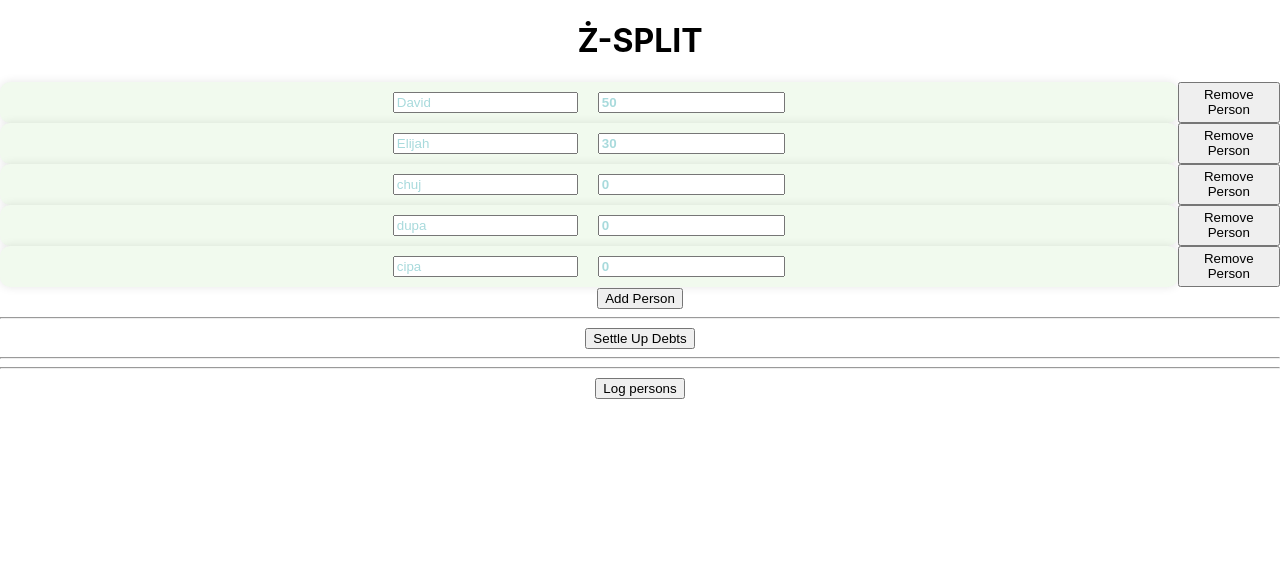
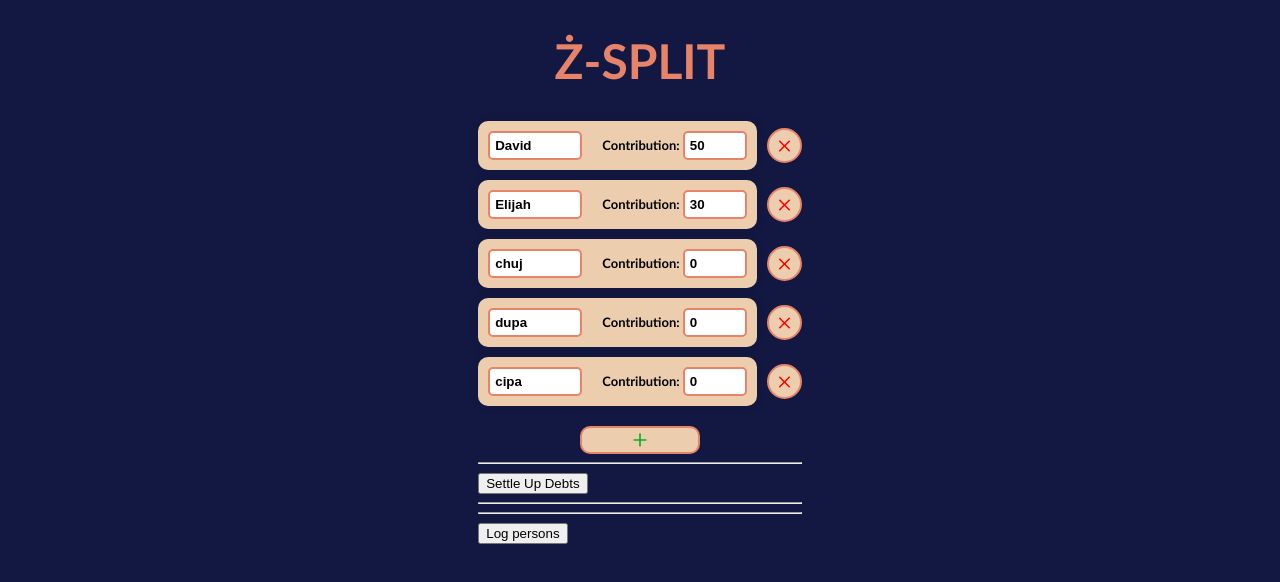
Before and after one commit to KarolPlonka/z-split, a React (Create React App) app: page / in a window 1280 px wide. Shown: the top 582 px of the page. Built offline with nearby package versions, Linux system fonts and the light colour scheme.

Commit message:
styles for Persons

```diff
--- a/package.json
+++ b/package.json
@@ -13,6 +13,7 @@
     "@types/react-dom": "^18.3.0",
     "react": "^18.3.1",
     "react-dom": "^18.3.1",
+    "react-icons": "^5.2.1",
     "react-scripts": "^5.0.1",
     "sass": "^1.77.8",
     "typescript": "^4.9.5",
--- a/src/App.scss
+++ b/src/App.scss
@@ -1,5 +1,17 @@
-.App {
-  text-align: center;
+body{
+    background-color: var(--primary-color);
+    color: var(--white);
+    display: flex;
+    justify-content: center;
+    font-family: Gill Sans, sans-serif;
+}
+
+.header{
+    display: flex;
+    justify-content: center;
+    align-items: center;
+    color: var(--accent-color);
+    font-size: xxx-large;
 }
 
 .App-logo {
@@ -14,7 +26,6 @@
 }
 
 .App-header {
-
   background-color: #282c34;
   min-height: 100vh;
   display: flex;
--- a/src/App.tsx
+++ b/src/App.tsx
@@ -1,7 +1,8 @@
 import React, {useState} from 'react';
 import logo from './logo.svg';
+import './assets/scss/_base.scss';
+
 import './App.scss';
-import './assets/scss/_shared.scss';
 
 import { Debt, CalculatedDebts } from './components/Debt/DebtType';
 import { Person } from './components/Person/PersonType';
@@ -39,7 +40,7 @@ function App() {
 
     return (
         <div className="App">
-            <h1>Ż-SPLIT</h1>
+            <h1 className='header'>Ż-SPLIT</h1>
             <PersonsContainer persons={persons} setPersons={setPersons} />
 
             <hr />
--- /dev/null
+++ b/src/assets/scss/_base.scss
@@ -0,0 +1,12 @@
+:root{
+    --primary-color: #131842;
+    --secondary-color: #ECCEAE;
+    --accent-color: #E68369;
+
+    --white: #fff;
+    --black: #000;
+    --gray: #333;
+
+    --red: #FF0000;
+    --green: #11AA22;
+}
--- a/src/assets/scss/_shared.scss
+++ /dev/null
@@ -1,5 +0,0 @@
-:root{
-    --primary-color: #f1faee;
-    --secondary-color: #a8dadc;
-    --accent-color: #a8dadc;
-}
--- a/src/components/Person/PersonCard.scss
+++ b/src/components/Person/PersonCard.scss
@@ -5,9 +5,7 @@
     gap: 20px;
     justify-content: center;
     align-items: center;
-    width: 100%;
-    height: 100%;
-    background-color: var(--primary-color);
+    background-color: var(--secondary-color);
     border-radius: 10px;
     box-shadow: 0 0 10px rgba(0, 0, 0, 0.1);
     padding: 10px;
@@ -15,24 +13,26 @@
     transition: all 0.3s ease;
     cursor: pointer;
 
-    &:hover{
-        transform: scale(1.05);
+    .person-card__input-label{
+        font-size: small;
+        font-weight: bold;
+        color: var(--black);
     }
 
-    .person-card__image{
-        width: 100px;
-        height: 100px;
-        border-radius: 50%;
-        margin-bottom: 10px;
-    }
+    .person-card__input{
+        border-radius: 5px;
+        border-style: solid;
+        border-color: var(--accent-color);
+        color: var(--black);
+        padding: 5px;
+        font-weight: bold;
 
-    .person-card__name{
-        /* font-weight: 600; */
-        color: var(--secondary-color);
-    }
+        &--name{
+            width: 80px;
+        }
 
-    .person-card__contribution{
-        font-weight: 600;
-        color: var(--secondary-color);
+        &--contribution{
+            width: 50px;
+        }
     }
 }
--- a/src/components/Person/PersonCard.tsx
+++ b/src/components/Person/PersonCard.tsx
@@ -1,5 +1,6 @@
 import React, {useState} from 'react';
 import { Person } from './PersonType';
+
 
 import './PersonCard.scss';
 
@@ -17,16 +18,21 @@ export const PersonCard: React.FC<{ person: Person, updatePerson: (index: number
         <div className="person-card">
             <input
                 type="text"
-                className='person-card__name'
+                className='person-card__input person-card__input--name'
                 value={person.name}
                 onChange={(e) => updateName(e.target.value)}
             />
-            <input
-                type="number"
-                className='person-card__contribution'
-                value={person.contribution}
-                onChange={(e) => updateContribution(Number(e.target.value))}
-            />
+
+            <div className='person-card__input_container'>
+                <label className='person-card__input-label' htmlFor="contribution">Contribution: </label>
+                <input
+                    type="number"
+                    name="contribution"
+                    className='person-card__input person-card__input--contribution'
+                    value={person.contribution}
+                    onChange={(e) => updateContribution(Number(e.target.value))}
+                />
+            </div>
         </div>
     );
 }
--- a/src/components/Person/PersonsContainer.scss
+++ b/src/components/Person/PersonsContainer.scss
@@ -1,7 +1,83 @@
 .persons-container {
+    width: fit-content;
+    display: flex;
+    flex-direction: column;
+    align-items: center;
+    gap: 20px;
+
+    &__persons-list {
+        display: flex;
+        flex-direction: column;
+        justify-content: center;
+        align-items: center;
+        gap: 10px;
+    }
+
+    &__button-add-person {
+        border-radius: 10px;
+        width: 120px;
+        border-style: solid;
+        border-color: var(--accent-color);
+        background-color: var(--secondary-color);
+        padding: 2px;
+        display: flex;
+        justify-content: center;
+        align-items: center;
+
+        &:hover{
+            transition: all 0.3s ease;
+
+            background-color: var(--green);
+            cursor: pointer;
+            transform: scale(1.1);
+
+        }
+
+        &__icon{
+            font-size: 20px;
+            color: var(--green);
+        }
+        &:hover &__icon{
+            color: var(--white);
+        }
+    }
+
+
+    &__button-remove-person {
+        border-radius: 50%;
+        width: 35px;
+        height: 35px;
+        border-style: solid;
+        border-color: var(--accent-color);
+        background-color: var(--secondary-color);
+        display: flex;
+        justify-content: center;
+        align-items: center;
+
+        &__icon{
+            font-size: 20px;
+            color: var(--red);
+
+        }
+
+        &:hover{
+            transition: all 0.3s ease;
+
+            background-color: var(--red);
+            cursor: pointer;
+            transform: scale(1.1);
+
+        }
+        &:hover &__icon{
+            color: var(--white);
+        }
+    }
 
 }
 
 .persons-container__person-card-container{
       display: flex;
+      justify-content: center;
+      align-items: center;
+      gap: 10px;
   }
--- a/src/components/Person/PersonsContainer.tsx
+++ b/src/components/Person/PersonsContainer.tsx
@@ -1,7 +1,8 @@
 import React, { useState } from 'react';
+import { FiX, FiPlus } from "react-icons/fi";
+
 import { Person } from './PersonType';
 import { PersonCard } from './PersonCard';
-
 import './PersonsContainer.scss';
 
 export const PersonsContainer: React.FC<{ persons: Person[], setPersons: (persons: Person[]) => void }> = ({ persons, setPersons }) => {
@@ -10,7 +11,7 @@ export const PersonsContainer: React.FC<{ persons: Person[], setPersons: (person
     const addPerson = () => {
         const newPerson = {
             id: persons.length,
-            name: '',
+            name: 'person ' + persons.length.toString(),
             contribution: 0,
         };
         persons.push(newPerson);
@@ -31,7 +32,6 @@ export const PersonsContainer: React.FC<{ persons: Person[], setPersons: (person
 
 
 
-
     return (
         <div className='persons-container'>
             <div className='persons-container__persons-list'>
@@ -41,17 +41,19 @@ export const PersonsContainer: React.FC<{ persons: Person[], setPersons: (person
                         <PersonCard person={person} updatePerson={updatePerson} />
 
                         <button
-                            className='persons-container__remove-person-button'
+                            className='persons-container__button-remove-person'
                             onClick={() => removePerson(i)}
                         >
-                            Remove Person
+                            <FiX className='persons-container__button-remove-person__icon'/>
                         </button>
 
                     </div>
                 ))}
             </div>
 
-            <button className='persons-container__add-person-button' onClick={addPerson}>Add Person</button>
+            <button className='persons-container__button-add-person' onClick={addPerson}>
+                <FiPlus className='persons-container__button-add-person__icon'/>
+            </button>
         </div>
     );
 };
```
Also changed, not shown: 1 other file (tests, documents, lock files or other folders).
